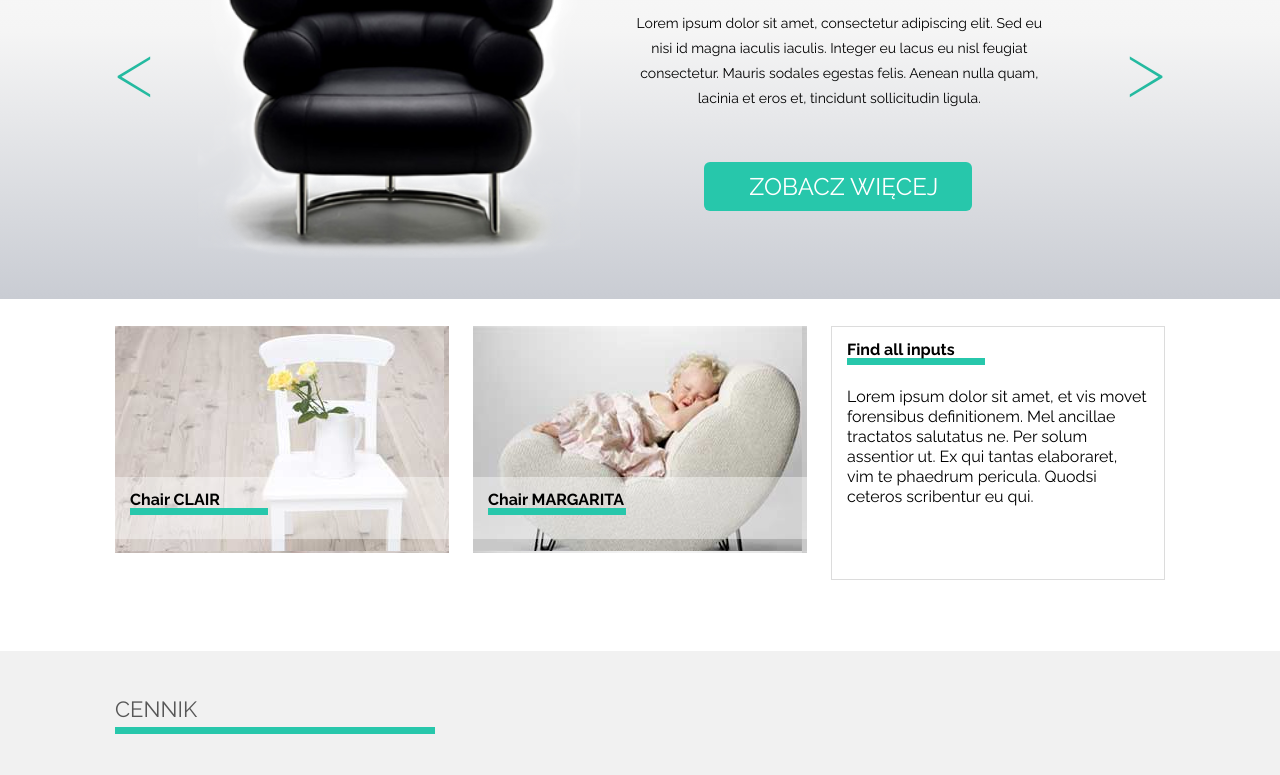
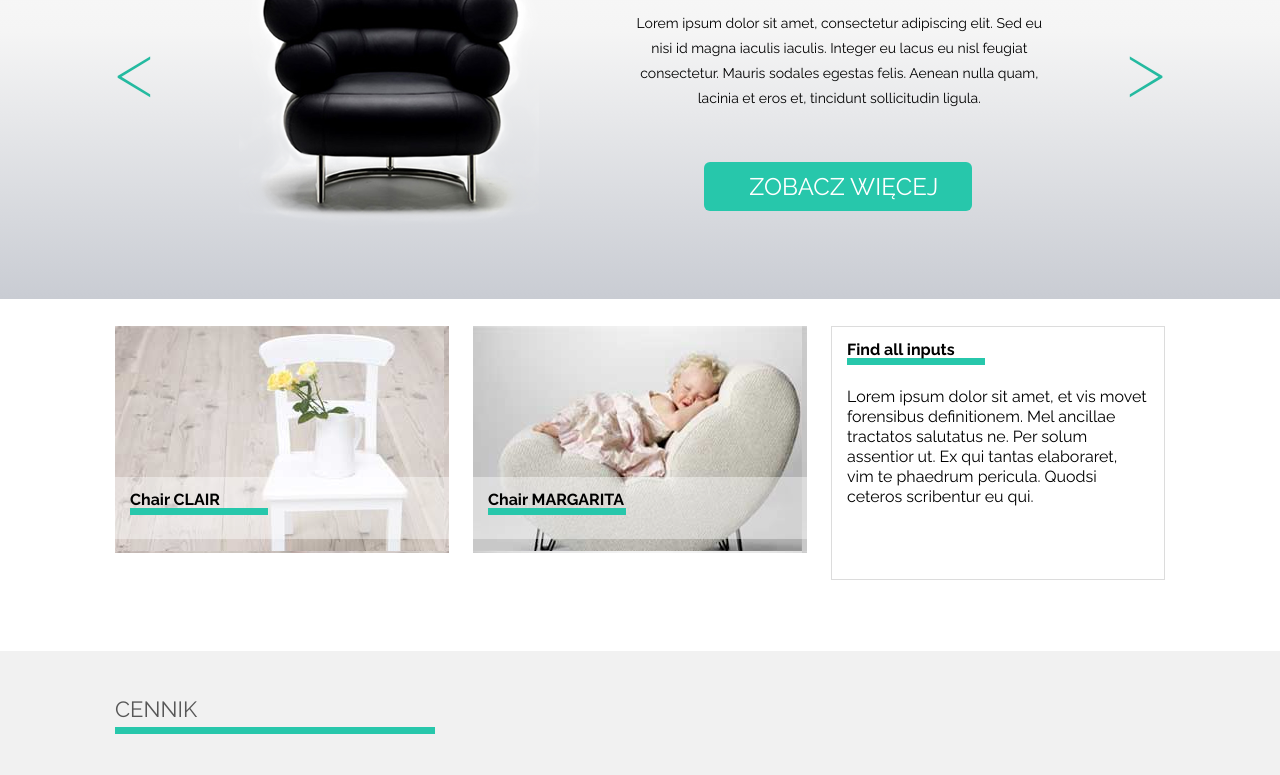
Before and after one commit to kubasiw/Warsztaty, a website: page index.html in a window 1280 px wide. Shown: the part 247-1022 px from the top of the page. Drawn offline with Linux system fonts and the light colour scheme.

Commit message:
dodano slider z fotelami w sekcji podnawigacyjnej

```diff
--- a/index.html
+++ b/index.html
@@ -42,7 +42,13 @@
         <div class="sec1_box center main_width">
             <div class="arrow_l left">&lt;</div>
             <div class="black_chair_box">
-                <div class="black_chair left"></div>
+                <div class="black_chair left">
+                    <ul>
+                        <li><img src="images/black_chair.png"</li>
+                        <li><img src="images/red.png"</li>
+                        <li><img src="images/orange.png"</li>
+                    </ul>
+                </div>
                 <div class="sit_chair left">
                     <div class="text_sit">
                         <h1>SIT</h1><h2>ON</h2><h1>OUR</h1><h2>CHAIR</h2>
--- a/js/app.js
+++ b/js/app.js
@@ -44,7 +44,56 @@ oFirmie.addEventListener('mouseout', function(hide){
     menu.style.display= "none";
 })
 
+// SLIDER
 
+var next = document.querySelector('.arrow_r');
+var prev = document.querySelector('.arrow_l');
+var slider = document.querySelector('.black_chair ul');
+var sliderElements = document.querySelectorAll('.black_chair ul li');
+
+
+//Ustawienie szerokości wszystkich slidów
+slider.style.width=(sliderElements.length+1)*470+"px";
+
+//ustawienie początkowe, aby nie było na pierwszym, bo by szarpało animacje itp.
+slider.style.left ="0px";
+document.querySelector('.black_chair ul li:nth-of-type(1)').classList.add('visible');
+
+next.addEventListener('click',function(event){
+
+//Przełożenie pierwszego elementu na koniec listy zdjęć
+var sliderWraper = document.querySelector('.black_chair ul');
+var firstElement = document.querySelector('.black_chair ul li:first-of-type');
+sliderWraper.appendChild(firstElement);
+
+//Usunięcie ze wszystkich li klasy visible
+Array.from(document.querySelectorAll('.black_chair ul li')).forEach(function(element){
+   element.classList.remove('visible');
+});
+
+//Dodanie do aktualnego klasę visible
+document.querySelector('.black_chair ul li:nth-of-type(1)').classList.add('visible');
+
+});
+
+prev.addEventListener('click',function(event){
+
+//Przełożenie pierwszego elementu na koniec listy zdjęć
+var sliderWraper = document.querySelector('.black_chair ul');
+var firstElement =  document.querySelector('.black_chair ul li:first-of-type');
+var lastElement =  document.querySelector('.black_chair ul li:last-of-type');
+
+sliderWraper.insertBefore(lastElement,firstElement);
+
+//Usunięcie ze wszystkich li klasy visible
+Array.from(document.querySelectorAll('.black_chair ul li')).forEach(function(element){
+    element.classList.remove('visible');
+});
+
+ //Dodanie do aktualnego klasę visible
+ document.querySelector('.black_chair ul li:nth-of-type(1)').classList.add('visible');
+
+});
 
 
 
--- a/sass/partials/_black_chair.scss
+++ b/sass/partials/_black_chair.scss
@@ -9,14 +9,33 @@
     }
 }
 
+/* SLIDER */
 .black_chair {
-    width: 470px;
-    height: 337px;
-    background: url('../images/black_chair.png');
-    background-repeat: no-repeat;
-    background-size: 600px;
-    background-position: center;
+    position:relative;
+    width:470px;
+    height:337px;
+    display: block;
+    overflow: hidden;
 }
+
+.black_chair ul{
+    position:absolute;
+    left:0;
+    list-style: none;
+    transition: left 1s;
+}
+
+.black_chair ul li{
+    display:block;
+    float:left;
+    transition: opacity 1s;
+    opacity:0;
+}
+
+.black_chair ul li.visible{
+    opacity:1;
+}
+/* SLIDER END */
 
 .text_sit {
     margin-left: 30px;
```
Also changed, not shown: css/style.css, images/orange.png (added), images/red.png (added).
